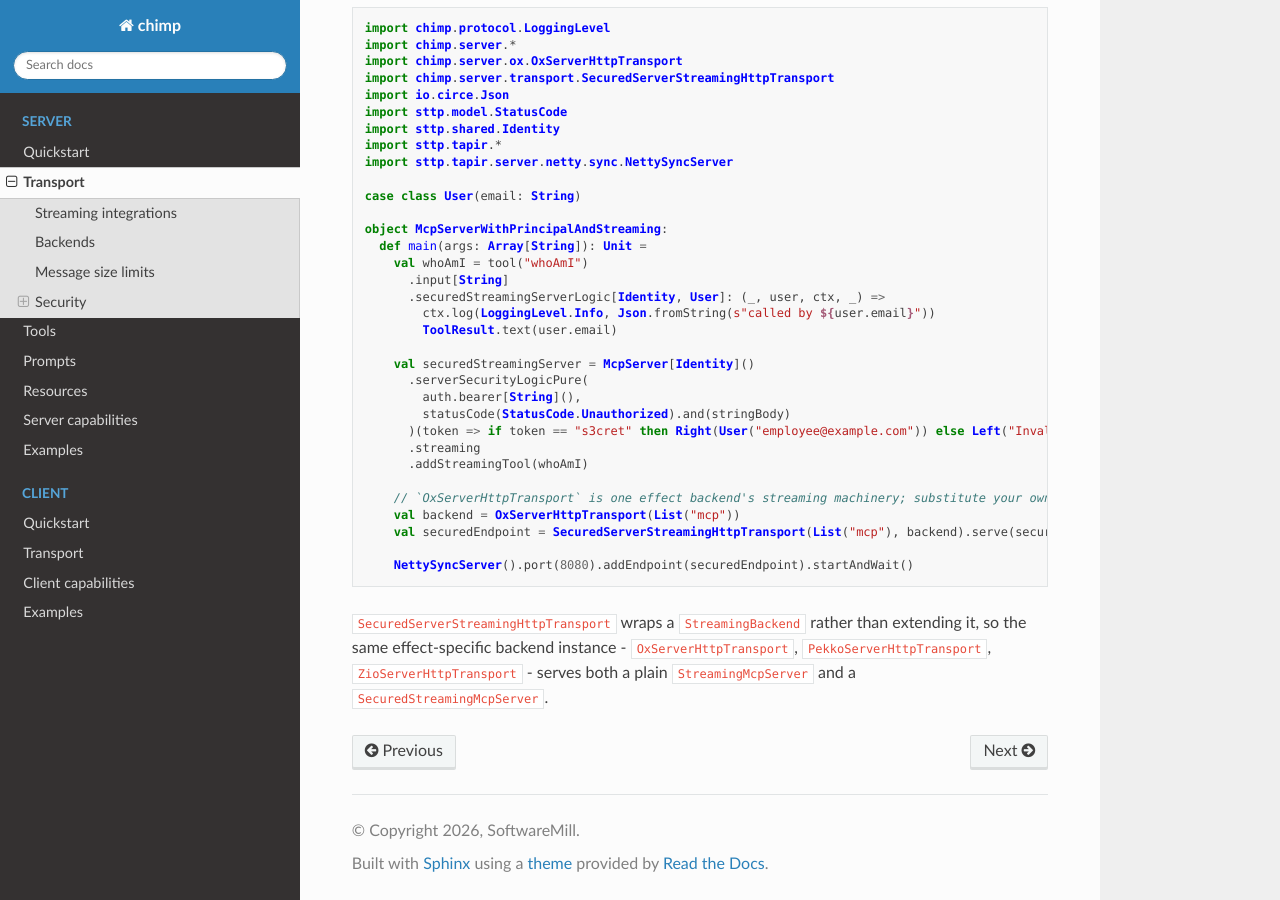
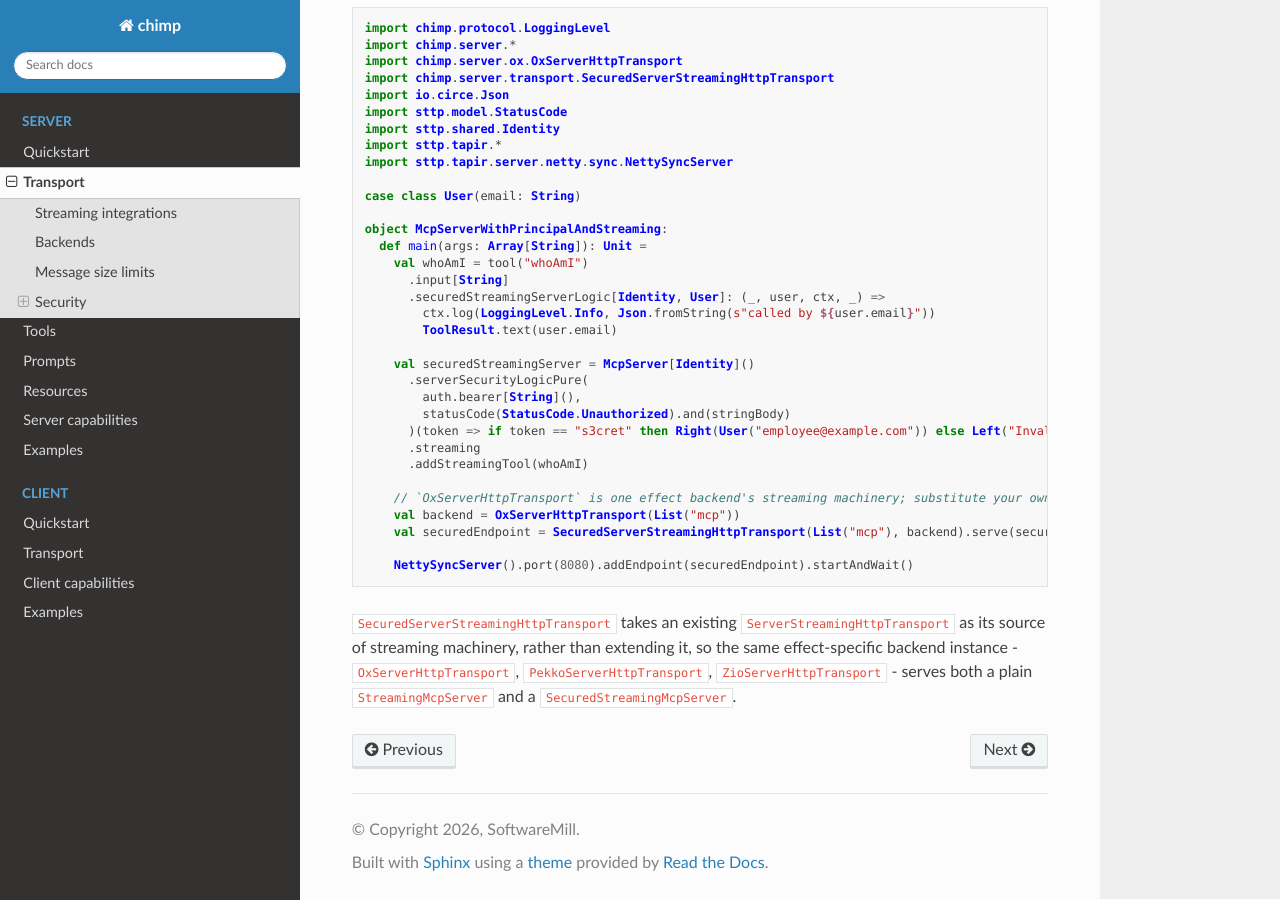
Before and after one commit to softwaremill/chimp, a Sphinx documentation site: the page built from docs/server/transport.md, in a window 1280 px wide and 900 px high, scrolled down 3589 px. Built offline with Sphinx 7.4.7 and the Read the Docs theme 3.1.0, drawn with Linux system fonts in a browser that asks for light colours.

Commit message:
Fold StreamingBackend into ServerStreamingHttpTransport to not break bin-compat

````diff
--- a/docs/server/transport.md
+++ b/docs/server/transport.md
@@ -184,4 +184,4 @@ object McpServerWithPrincipalAndStreaming:
     NettySyncServer().port(8080).addEndpoint(securedEndpoint).startAndWait()
 ```
 
-`SecuredServerStreamingHttpTransport` wraps a `StreamingBackend` rather than extending it, so the same effect-specific backend instance - `OxServerHttpTransport`, `PekkoServerHttpTransport`, `ZioServerHttpTransport` - serves both a plain `StreamingMcpServer` and a `SecuredStreamingMcpServer`.
+`SecuredServerStreamingHttpTransport` takes an existing `ServerStreamingHttpTransport` as its source of streaming machinery, rather than extending it, so the same effect-specific backend instance - `OxServerHttpTransport`, `PekkoServerHttpTransport`, `ZioServerHttpTransport` - serves both a plain `StreamingMcpServer` and a `SecuredStreamingMcpServer`.
````
Also changed, not shown: 5 other files.
